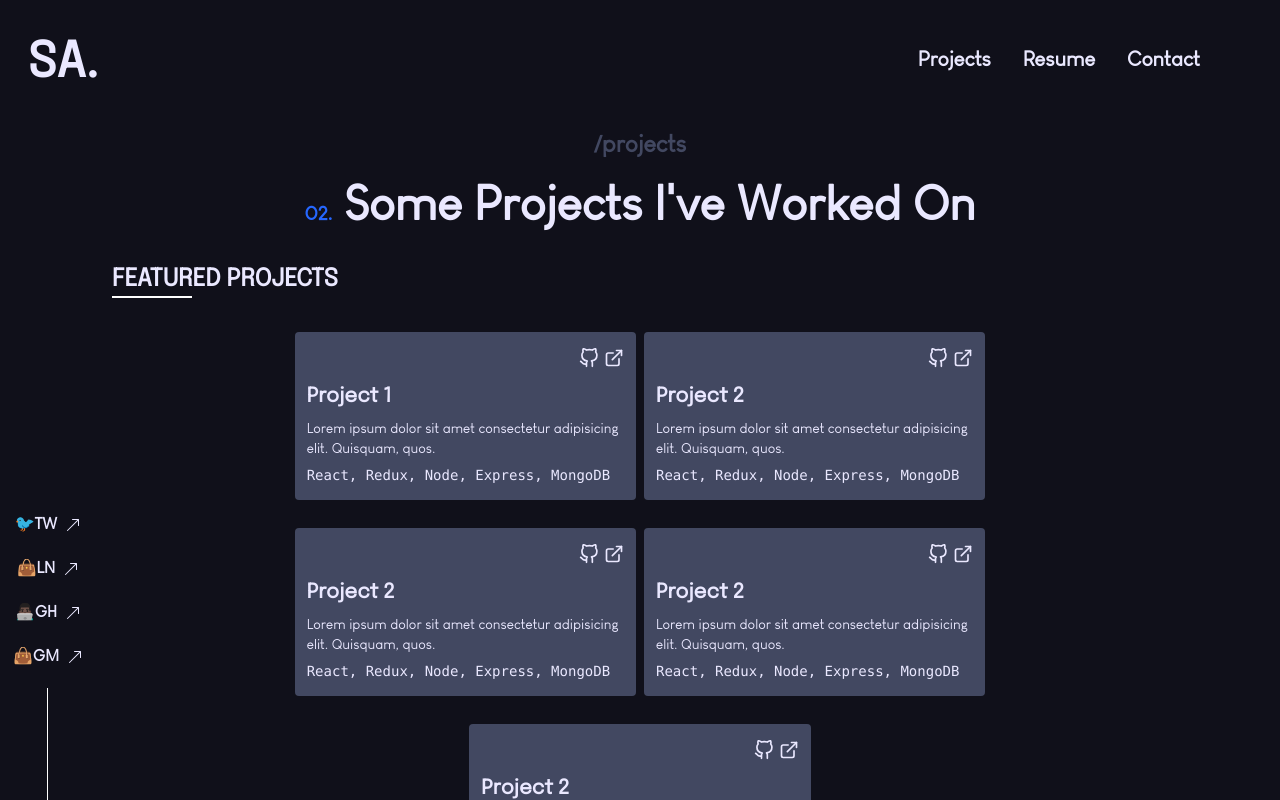
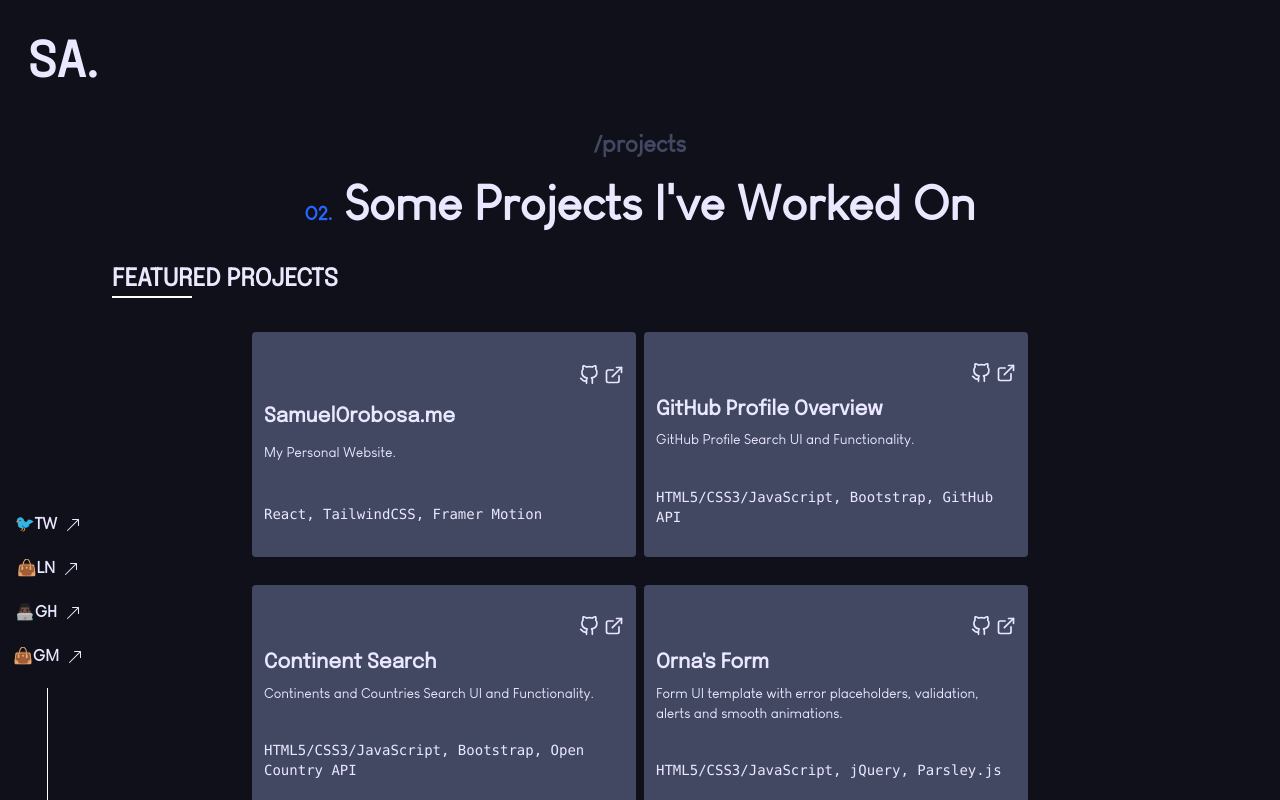
Before and after one commit to samuelorobosa/portfolio-v3, a React (Create React App) app: page /projects in a window 1280 px wide. Shown: the top 800 px of the page. Built offline with nearby package versions, Linux system fonts and the light colour scheme.

Commit message:
main: Added animations to the page using Framer Motion.

```diff
--- a/package.json
+++ b/package.json
@@ -6,6 +6,7 @@
     "@testing-library/jest-dom": "^5.16.3",
     "@testing-library/react": "^12.1.4",
     "@testing-library/user-event": "^13.5.0",
+    "framer-motion": "^6.2.9",
     "react": "^18.0.0",
     "react-dom": "^18.0.0",
     "react-icons": "^4.3.1",
--- a/src/components/Navbar/Navbar.jsx
+++ b/src/components/Navbar/Navbar.jsx
@@ -4,6 +4,7 @@
 import {Link} from "react-router-dom";
 import {socialsData} from "../../data/Home/socialsData";
 import {BsArrowUpRight} from "react-icons/bs";
+import { motion } from "framer-motion"
 
 function Navbar (){
     const {showDropdown, dispatch} = useContext(NavigationContext);
@@ -19,7 +20,9 @@
         overFlowDocument();
     },[showDropdown,overFlowDocument]);
 
-
+    const variants = {
+        move: { y: 50, opacity: 1, transition: { duration: 0.6}},
+    };
     return(
         <>
             <nav className="bg-main-color py-10 sm:px-4 dark:bg-gray-800">
@@ -36,8 +39,15 @@
                         <div className="hamburger__bar"/>
                         <div className="hamburger__bar"/>
                     </button>
-                    <div className={`${showDropdown ? '': 'hidden' } w-full h-screen md:h-full md:block md:w-auto`}>
-                        <ul className="flex flex-col content-between text-3xl mt-4 items-center md:flex-row md:space-x-8 md:mt-0 md:text-sm md:font-medium">
+
+                    <div
+                    className={`${showDropdown ? '': 'hidden' } w-full h-screen md:h-full md:block md:w-auto`}
+                    >
+                        <motion.ul
+                            variants = {variants}
+                            animate = {showDropdown ? 'move' : ''}
+                            transition={{ type: 'spring' }}
+                            className="flex flex-col content-between text-3xl opacity-0 mt-4 items-center md:flex-row md:space-x-8 md:mt-0 md:text-sm md:font-medium">
                             <li>
                                 <Link to={'/projects'}
                                       onClick={toggleDropdown}
@@ -56,11 +66,11 @@
                             </li>
 
                             <li>
-                                <Link to={'/'}
+                                <a href={'mailto:amagbakhensamuel@gmail.com'}
                                       onClick={toggleDropdown}
                                       className="nav-links after:transition-all after:delay-300"
                                       aria-current="page">Contact
-                                </Link>
+                                </a>
                             </li>
 
                             <li>
@@ -79,7 +89,7 @@
                                         }
                                 </div>
                             </li>
-                        </ul>
+                        </motion.ul>
                     </div>
                 </div>
             </nav>
--- a/src/data/Projects/projectsData.jsx
+++ b/src/data/Projects/projectsData.jsx
@@ -1,47 +1,55 @@
 export const projectsData = [
     {
         id: 1,
-        title: "Project 1",
-        description: "Lorem ipsum dolor sit amet consectetur adipisicing elit. Quisquam, quos.",
-        techUsed: "React, Redux, Node, Express, MongoDB",
-        gitHubLink: "#",
-        liveLink: "#",
+        title: "SamuelOrobosa.me",
+        description: "My Personal Website.",
+        techUsed: "React, TailwindCSS, Framer Motion",
+        gitHubLink: "https://github.com/samuelorobosa/portfolio-v3",
+        liveLink: "https://samuelorobosa.me/",
     },
-
     {
         id: 2,
-        title: "Project 2",
-        description: "Lorem ipsum dolor sit amet consectetur adipisicing elit. Quisquam, quos.",
-        techUsed: "React, Redux, Node, Express, MongoDB",
-        gitHubLink: "#",
-        liveLink: "#",
+        title: "GitHub Profile Overview",
+        description: "GitHub Profile Search UI and Functionality.",
+        techUsed: "HTML5/CSS3/JavaScript, Bootstrap, GitHub API",
+        gitHubLink: "https://github.com/samuelorobosa/github-overview",
+        liveLink: "https://github-overview-ochre.vercel.app/",
     },
 
     {
         id: 3,
-        title: "Project 2",
-        description: "Lorem ipsum dolor sit amet consectetur adipisicing elit. Quisquam, quos.",
-        techUsed: "React, Redux, Node, Express, MongoDB",
-        gitHubLink: "#",
-        liveLink: "#",
+        title: "Continent Search",
+        description: "Continents and Countries Search UI and Functionality.",
+        techUsed: "HTML5/CSS3/JavaScript, Bootstrap, Open Country API",
+        gitHubLink: "https://github.com/samuelorobosa/continent-search",
+        liveLink: "https://continent-search.netlify.app/",
     },
 
     {
         id: 4,
-        title: "Project 2",
-        description: "Lorem ipsum dolor sit amet consectetur adipisicing elit. Quisquam, quos.",
-        techUsed: "React, Redux, Node, Express, MongoDB",
-        gitHubLink: "#",
-        liveLink: "#",
+        title: "Orna's Form",
+        description: "Form UI template with error placeholders, validation, alerts and smooth animations.",
+        techUsed: "HTML5/CSS3/JavaScript, jQuery, Parsley.js",
+        gitHubLink: "https://github.com/samuelorobosa/SignUp_Login-Form",
+        liveLink: "https://signup-form-login.netlify.app/",
     },
 
     {
         id: 5,
-        title: "Project 2",
-        description: "Lorem ipsum dolor sit amet consectetur adipisicing elit. Quisquam, quos.",
-        techUsed: "React, Redux, Node, Express, MongoDB",
-        gitHubLink: "#",
-        liveLink: "#",
+        title: "HR Work",
+        description: "A hiring company's landing page.",
+        techUsed: "HTML5/CSS3, Bootstrap",
+        gitHubLink: "https://github.com/samuelorobosa/hr-work-jnr",
+        liveLink: "https://ti-interview-task.netlify.app/",
     },
 
+    // {
+    //     id: 6,
+    //     title: "Project 2",
+    //     description: "Lorem ipsum dolor sit amet consectetur adipisicing elit. Quisquam, quos.",
+    //     techUsed: "React, Redux, Node, Express, MongoDB",
+    //     gitHubLink: "#",
+    //     liveLink: "#",
+    // },
+
 ]
--- a/src/pages/Projects.jsx
+++ b/src/pages/Projects.jsx
@@ -16,7 +16,7 @@
         })
     },[dispatch, location])
     return(
-        <>
+        <div className="flex flex-col projectContainer">
             <SocialSide/>
 
             <h1 className="font-semibold text-2xl  text-center secondary-text-color mb-5">{pathName}</h1>
@@ -30,17 +30,17 @@
                     </p>
             </div>
 
-            <div className="flex flex-wrap justify-center px-5 md:px-32 mt-5">
+            <div className="flex flex-wrap justify-center px-5 md:px-16 mt-5 pb-44">
                 {projectsData.map(({id,title,description,techUsed,gitHubLink,liveLink})=>{
                     return (
-                        <div key={id} className="w-80 justify-around md:w-1/3 hover:scale-110 transition duration-200 h-1/3 p-3 mx-1 rounded my-3.5 text-left flex flex-col bg-secondary-text-color main-text-color">
+                        <div key={id} className="w-80 py-7 justify-around md:w-1/3 hover:scale-110 transition duration-200 h-1/3 p-3 mx-1 rounded my-3.5 text-left flex flex-col bg-secondary-text-color main-text-color">
                             <h1 className="font-semibold flex justify-end font-family-epilogue text-xl">
                                 {gitHubLink && <a href={gitHubLink} className='hover-stand-out-color'><FiGithub/></a>}
                                 &nbsp;
                                 {liveLink && <a href={liveLink} className="hover-stand-out-color"><FiExternalLink/></a>}
                             </h1>
                             <h1 className="font-semibold font-family-epilogue text-xl">{title}</h1>
-                            <p className="text-sm">{description}</p>
+                            <p className="text-sm mb-8">{description}</p>
                             <p className="text-sm font-mono">{techUsed}</p>
                         </div>
                     )
@@ -49,7 +49,7 @@
 
 
 
-        </>
+        </div>
     )
 }
 
--- a/src/pages/styles.scss
+++ b/src/pages/styles.scss
@@ -15,3 +15,9 @@
     }
   }
 }
+
+@media(max-width: 515px) {
+  .projectContainer{
+    padding-bottom: 48rem;
+  }
+}
```
Also changed, not shown: 1 other file (tests, documents, lock files or other folders).
